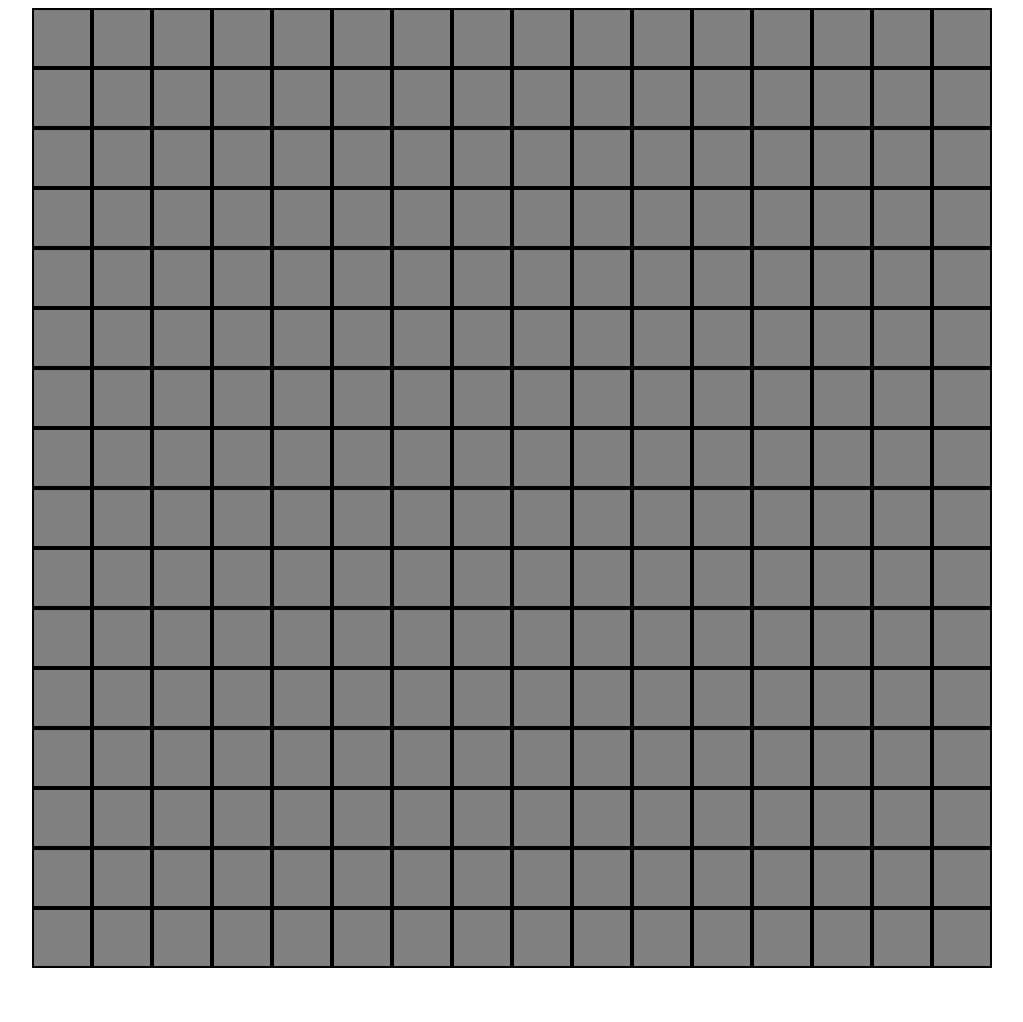
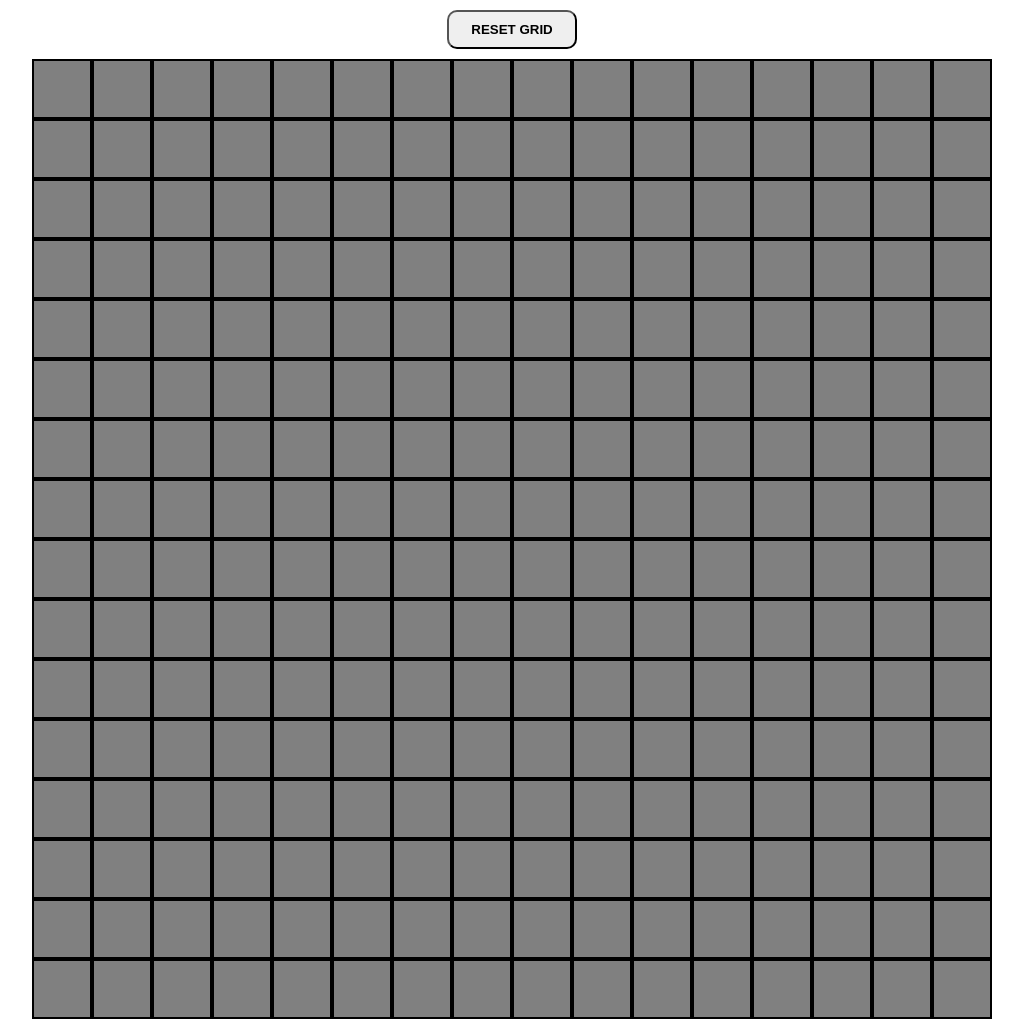
Before and after one commit to SVENTRIPIKAL/Odin-Etch-A-Sketch, a plain HTML site: page index.html in a window 1280 px wide. Shown: the whole page, without its empty margins (128-1151 px from the left). Before the commit the page ends 976 px from the top, so only its background shows below. Drawn offline with Linux system fonts and the light colour scheme.

Commit message:
Add gridReset & square height function -updated functions to size squares according to squares per container -added button to reset grid to user-input grid size -added CSS declarations for button

```diff
--- a/javascript/main.js
+++ b/javascript/main.js
@@ -1,33 +1,60 @@
-// sets square color to red else grey
+// sets square color to Red else Grey
 function colorSquare(event) {
     let square = event.target.closest(".square")
     switch (square.style.backgroundColor) {
-    case "red": { square.style.backgroundColor = "grey" }; break;
-    default:  { square.style.backgroundColor = "red" }; break;
+        case "red": { square.style.backgroundColor = "grey" }; break;
+        default:  { square.style.backgroundColor = "red" }; break;
     }
 }
 
-// returns square class div element with mouseover event listener
-function getSquareDiv() {
+// returns an approximate height to be distributed across 960px
+function getSquareHeight(n) {
+    return Math.floor(960 / n)
+}
+
+// returns square class div element with height of N & mouseover event listener
+function getSquareDiv(n) {
     let squareDiv = document.createElement("div")
     squareDiv.setAttribute("class", "square")
+    squareDiv.style.height = `${getSquareHeight(n)}px`
     squareDiv.addEventListener("mouseover", (event) => colorSquare(event))
     return squareDiv
 }
 
-// returns container class div element containing 16 squares
-function get16SquareContainer() {
-    let squareList = Array.apply(null, Array(16)).map(() => getSquareDiv())
-
+// returns container class div element containing N squares
+function getSquareContainer(n) {
+    let squareList = Array.apply(null, Array(n)).map(() => getSquareDiv(n))
     let containerDiv = document.createElement("div")
     containerDiv.setAttribute("class", "container")
     containerDiv.append(...squareList)
-
     return containerDiv
 }
 
-// stack containers along the body element box axis
-for (let i = 0; i < 16; i++) {
-    let container = get16SquareContainer()
-    document.body.append(container)
+// stacks a list of N containers along the body element box axis
+function createGrid(n) {
+    let containerList = Array.apply(null, Array(n))
+                             .map(() => getSquareContainer(n))
+    document.body.append(...containerList)
 }
+
+// displays popup to receive new grid size via user input
+function newGridSizePrompt() {
+    let input = prompt("Enter New Grid Size (Max: 100): ")
+}
+
+// creates gridReset class button with click event listener
+function createGridResetButton() {
+    let button = document.createElement("button")
+    button.setAttribute("class", "gridReset")
+    button.textContent = "RESET GRID"
+    button.addEventListener("click", () => newGridSizePrompt())
+    document.body.append(button)
+}
+
+
+
+// create grid reset button
+createGridResetButton()
+
+// create main default size grid
+createGrid(16)
--- a/style/style.css
+++ b/style/style.css
@@ -1,3 +1,11 @@
+.gridReset {
+    width: 130px;
+    font-weight: bold;
+    border-radius: 10px;
+    padding-block: 10px;
+    margin-block-end: 10px;
+}
+
 .container {
     display: flex;
     width: 960px;
@@ -5,7 +13,6 @@
 
 .square {
     flex: 1;
-    height: 60px;
     background: grey;
     border: 2px solid black;
 }
@@ -15,6 +22,7 @@
 }
 
 body {
+    margin: 10px;
     display: flex;
     flex-direction: column;
     justify-content: center;
```
